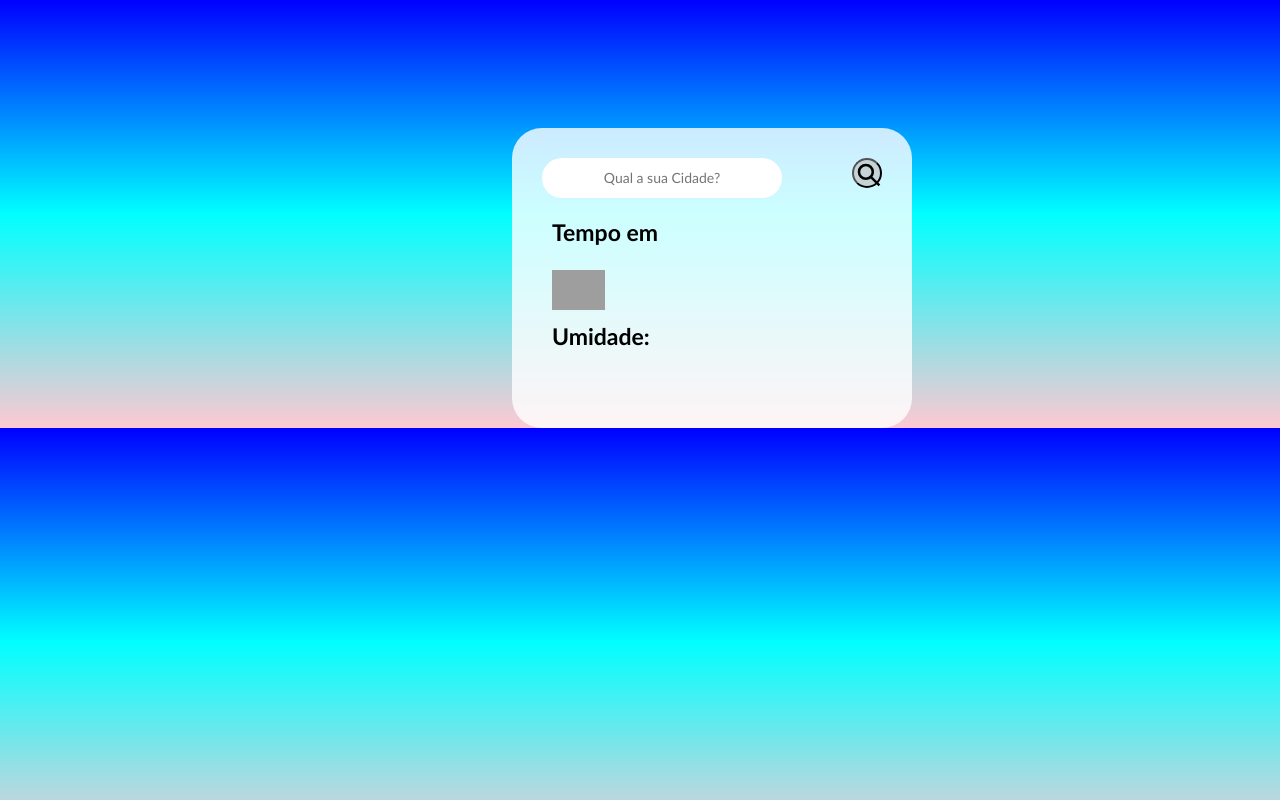
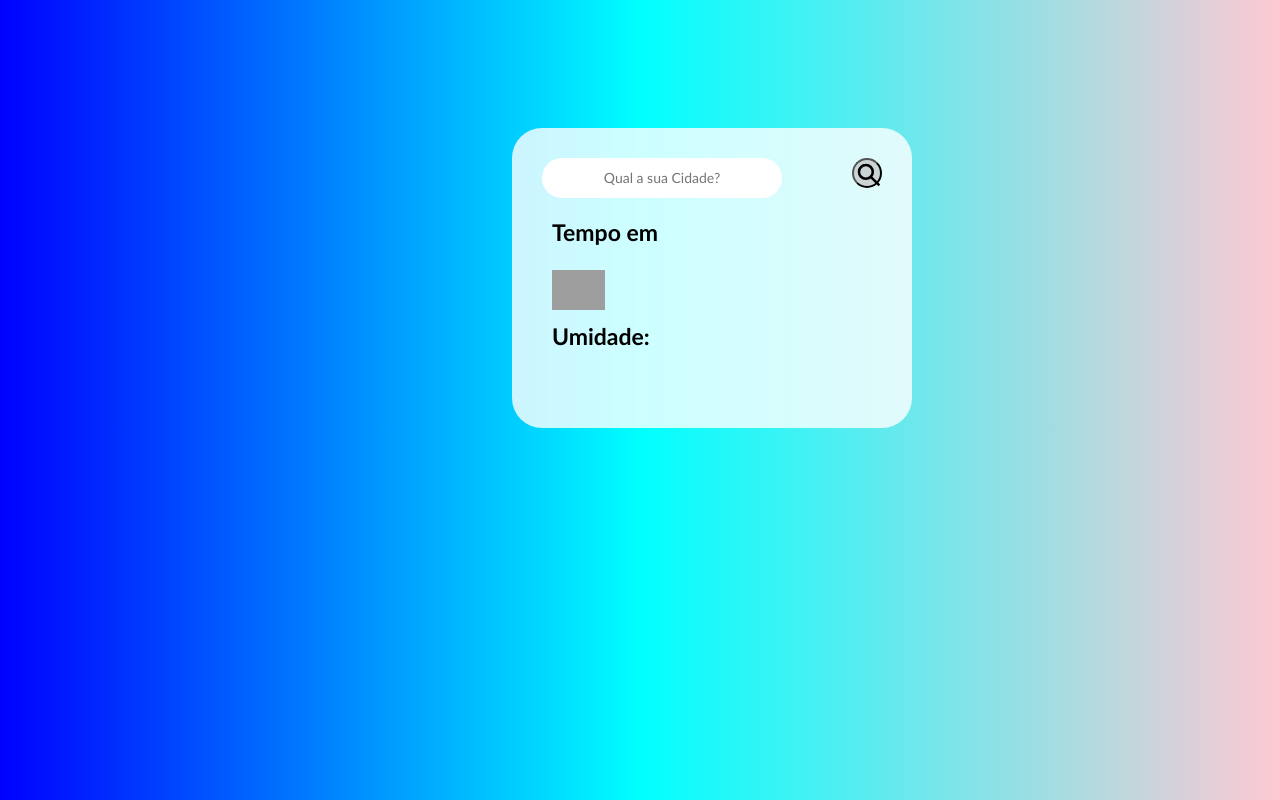
Before and after one commit to EduardoMendes1/ClimaxView, a plain HTML site: page index.html in a window 1280 px wide. Drawn offline with Linux system fonts and the light colour scheme; grey boxes are pictures that could not be loaded.

Commit message:
Adição Modificação 04

```diff
--- a/src/style.css
+++ b/src/style.css
@@ -6,7 +6,7 @@
 }
 body
 {
-    background: linear-gradient(to bottom, blue, cyan, rgb(254, 201, 210));
+    background: linear-gradient(90deg, blue, cyan, rgb(254, 201, 210));
 }
 
 
```
